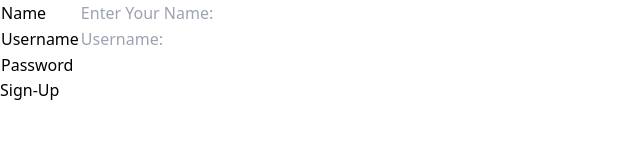
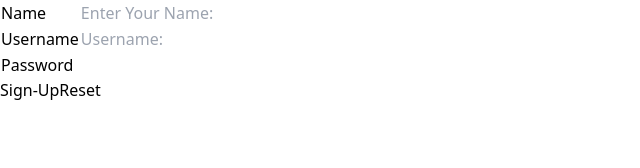
Before and after one commit to bishnu-kamila/Domain-Project, a React (Vite) app: page / in a window 1280 px wide. Shown: the top 168 px of the page, without its empty margins (0-640 px from the left). Built offline with nearby package versions, Linux system fonts and the light colour scheme.

Commit message:
Adding Login page

```diff
--- a/src/Component/Signup.jsx
+++ b/src/Component/Signup.jsx
@@ -3,7 +3,9 @@
 const Signup = () => {
   return (
       <>
-      <div className='flex justify-center '>
+      {/* <div className='bg-[url("./src/images/pexels-eberhardgross-2098428.jpg")] h-[1000px] w-[1500px] '> */}
+      <div className='flex justify-center mt-[200px]'>
+
         <table className='border-4'>
           <tr>
             <td>Name</td>
@@ -19,7 +21,11 @@
           </tr>
         </table>
       </div>
-      <button className='flex justify-center '>Sign-Up</button>
+      <div className='flex justify-center'>
+        <button>Sign-Up</button>
+        <button className='ml-[30px]'>Reset</button>
+      </div>
+      {/* </div> */}
     </>
   )
 }
```
Also changed, not shown: src/Component/Login.jsx (added, +7 -0 lines), src/images/pexels-eberhardgross-2098428.jpg (added).
